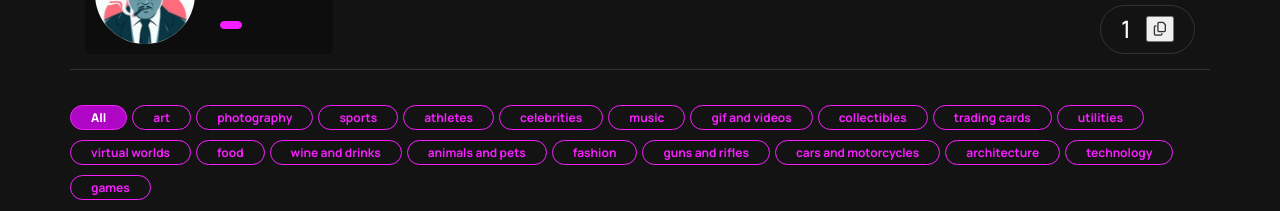
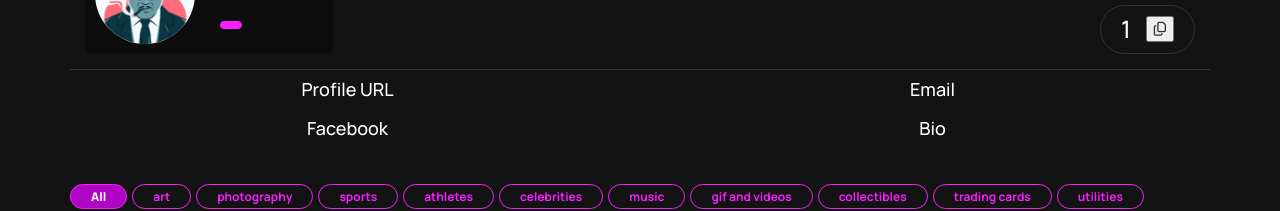
Before and after one commit to dragondev-king/PizzaNFT-FE, a React (Create React App) app: page /profile/1 in a window 1280 px wide. Shown: the part 371-582 px from the top of the page. Built offline with nearby package versions, Linux system fonts and the light colour scheme; no server answers; what ipfs-http-client, use-nft would draw is missing.

Commit message:
show all information in profile detail & add 'my profile' button to header

```diff
--- a/src/components/navitemslogout/NavitemsLogout.js
+++ b/src/components/navitemslogout/NavitemsLogout.js
@@ -15,6 +15,7 @@ const NavitemsLogout = () => {
                     <a data-toggle="dropdown" className="nav-item nav-link dropdown-toggle user-action"><span>{account}</span><img src={ profileImg ? profileImg : UserIcon} className="avatar" alt="Avatar" /></a>
                     <div className="dropdown-menu">
                         <a  className="dropdown-item disconnect-button" onClick={()=> dispatch( walletDisconnect() )}>Disconnect</a>
+                        <a href={`/profile/${account}`}>My Profile</a>
                         <a href="/edit" className="dropdown-item">Edit Profile</a>
                     </div>
                 </div>
--- a/src/screens/profile.js
+++ b/src/screens/profile.js
@@ -50,6 +50,10 @@ const Profile = () => {
   const [profileImg, setProfileImg] = useState("")
   const [ownerName, setOwnerName] = useState("")
   const [coverImage, setCoverImage] = useState("")
+  const [profileUrl, setProfileUrl] = useState("")
+  const [email, setEmail] = useState("")
+  const [facebook, setFacebook] = useState("")
+  const [bio, setBio] = useState("")
 
   useEffect(() => {
     let midArr = [];
@@ -75,21 +79,25 @@ const Profile = () => {
           setCurrentPage(res.data.page)
           setPageCount(Math.ceil(res.data.total / limit))
         });
-    } catch (err) {}
+    } catch (err) { }
   }, [limit, offset]);
 
-  useEffect( async () => {
-    if(params?.account) {
+  useEffect(async () => {
+    if (params?.account) {
       try {
         await axios.get(
           `${process.env.REACT_APP_BACKEND_API}/api/profile/${ethers.utils.getAddress(params.account)}`
         )
-        .then((res) => {
-          setProfileImg(res.data[0]?.profileImg)
-          setOwnerName(res.data[0]?.name)
-          setCoverImage(res.data[0]?.coverImg)
-        });
-      } catch (err) {}
+          .then((res) => {
+            setProfileImg(res.data[0]?.profileImg)
+            setOwnerName(res.data[0]?.name)
+            setCoverImage(res.data[0]?.coverImg)
+            setProfileUrl(res.data[0]?.profileUrl)
+            setEmail(res.data[0]?.email)
+            setFacebook(res.data[0]?.facebook)
+            setBio(res.data[0]?.bio)
+          });
+      } catch (err) { }
     }
   }, [setProfileImg, setOwnerName, setCoverImage, params.account])
 
@@ -114,7 +122,35 @@ const Profile = () => {
   return (
     <>
       <Breadcrumb name="Profile" />
-      <ProfileHeader data={{owner: params.account, coverImage, profileImg, ownername: ownerName, nft: {owner: params.account}}} />
+      <ProfileHeader data={{ owner: params.account, coverImage, profileImg, ownername: ownerName, nft: { owner: params.account } }} />
+      <div className="container">
+        <div className="row" style={{ color: 'white', textAlign: 'center' }}>
+          <div className="col-md-6">
+            <article>
+              <h4>Profile URL</h4>
+              <i>{profileUrl}</i>
+            </article>
+          </div>
+          <div className="col-md-6">
+            <article>
+              <h4>Email</h4>
+              <i>{email}</i>
+            </article>
+          </div>
+          <div className="col-md-6">
+            <article>
+              <h4>Facebook</h4>
+              <i>{facebook}</i>
+            </article>
+          </div>
+          <div className="col-md-6">
+            <article>
+              <h4>Bio</h4>
+              <i>{bio}</i>
+            </article>
+          </div>
+        </div>
+      </div>
       <div className="exclusive-drops">
         <div className="container">
           <div className="exclusive-drops-list">
```
